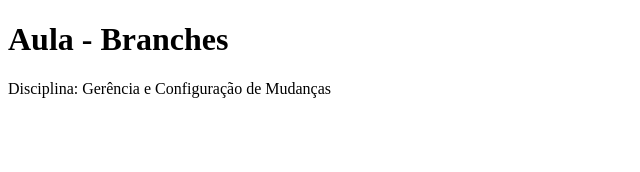
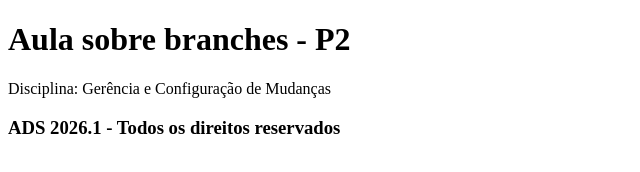
Before and after one commit to Marcia-Vitoria/Aula16-11-Branch, a plain HTML site: page index.html in a window 1280 px wide. Shown: the whole page, without its empty margins (0-640 px from the left). Drawn offline with Linux system fonts and the light colour scheme.

Commit message:
feat: Criando o rodapé e alterando o h1 do cabeçalho

```diff
--- a/index.html
+++ b/index.html
@@ -6,7 +6,11 @@
     <title>Aula 16/11/2026</title>
 </head>
 <body>
-    <h1>Aula - Branches</h1>
+    <h1>Aula sobre branches - P2</h1>
     <p>Disciplina: Gerência e Configuração de Mudanças</p>
+
+    <footer>
+        <h3>ADS 2026.1 - Todos os direitos reservados</h2>
+    </footer>
 </body>
 </html>
```
